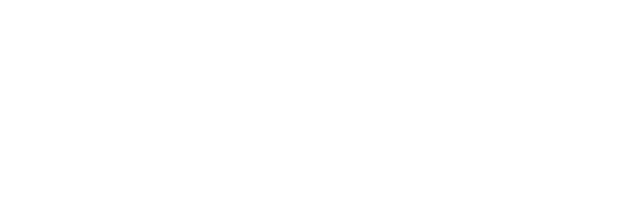
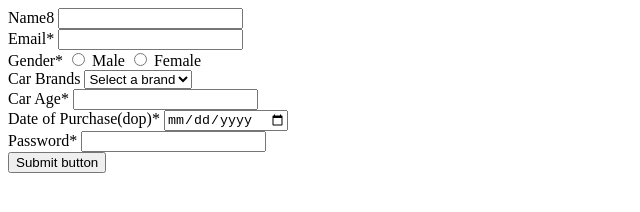
Before and after one commit to acciojob/car-insurance-form-uttamshukla259, a website: page main.html in a window 1280 px wide. Shown: the whole page, without its empty margins (0-640 px from the left). Drawn offline with Linux system fonts and the light colour scheme.

Commit message:
created a submission

```diff
--- a/main.html
+++ b/main.html
@@ -8,6 +8,38 @@
 
 <body>
 	<!-- the entire body must be written by student -->
+	<form method="post">
+  <label for="name">Name8</label>
+  <input type="text" id="name" name="name" required><br>
+
+  <label for="email">Email*</label>
+  <input type="email" id="email" name="email" required><br>
+
+  <label for="gender">Gender*</label>
+  <input type="radio" id="male" name="gender" value="male" required>
+  <label for="male">Male</label>
+  <input type="radio" id="female" name="gender" value="female">
+  <label for="female">Female</label><br>
+
+  <label for="cars">Car Brands</label>
+  <select id="cars" name="cars" required>
+    <option value="">Select a brand</option>
+    <option value="BMW">BMW</option>
+    <option value="Audi">Audi</option>
+    <option value="Mercedez">Mercedez</option>
+  </select><br>
+
+  <label for="carage">Car Age*</label>
+  <input type="number" id="carage" name="carage" min="0" required><br>
+
+  <label for="dop">Date of Purchase(dop)*</label>
+  <input type="date" id="dop" name="dop" required><br>
+
+  <label for="password">Password*</label>
+  <input type="password" id="password" name="password" required><br>
+
+  <button type="submit">Submit button</button>
+</form>
     <script type="text/javascript" src="./script.js">
 </script>
 
```
